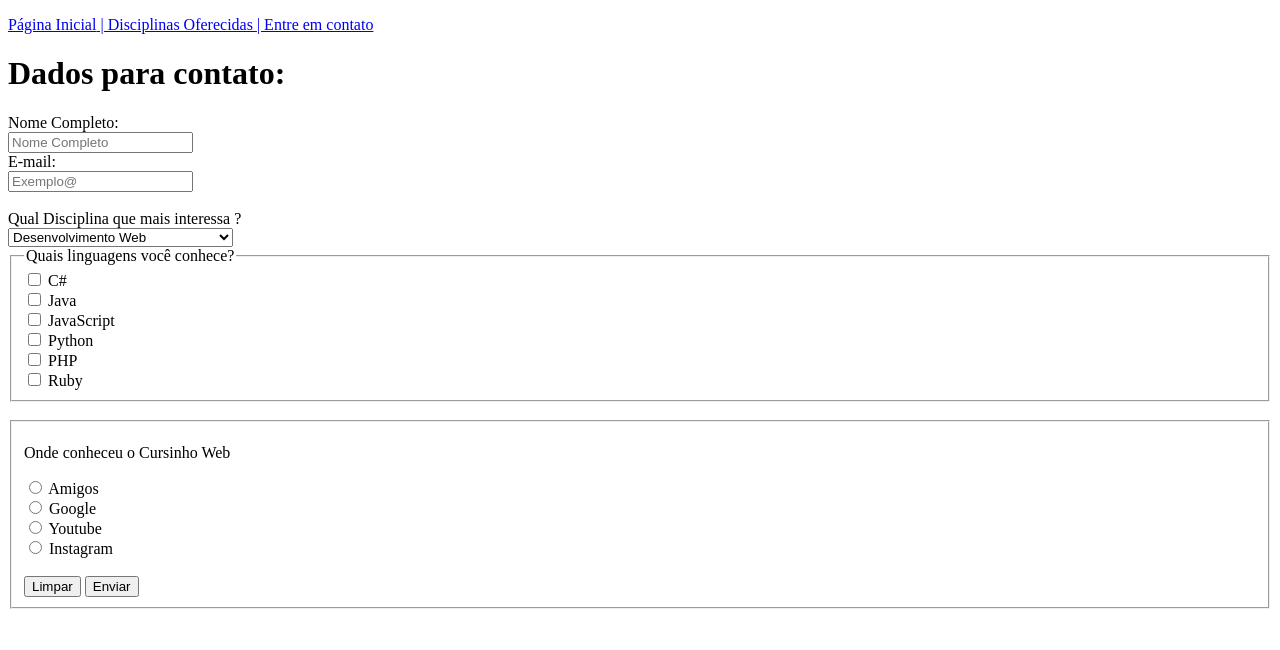
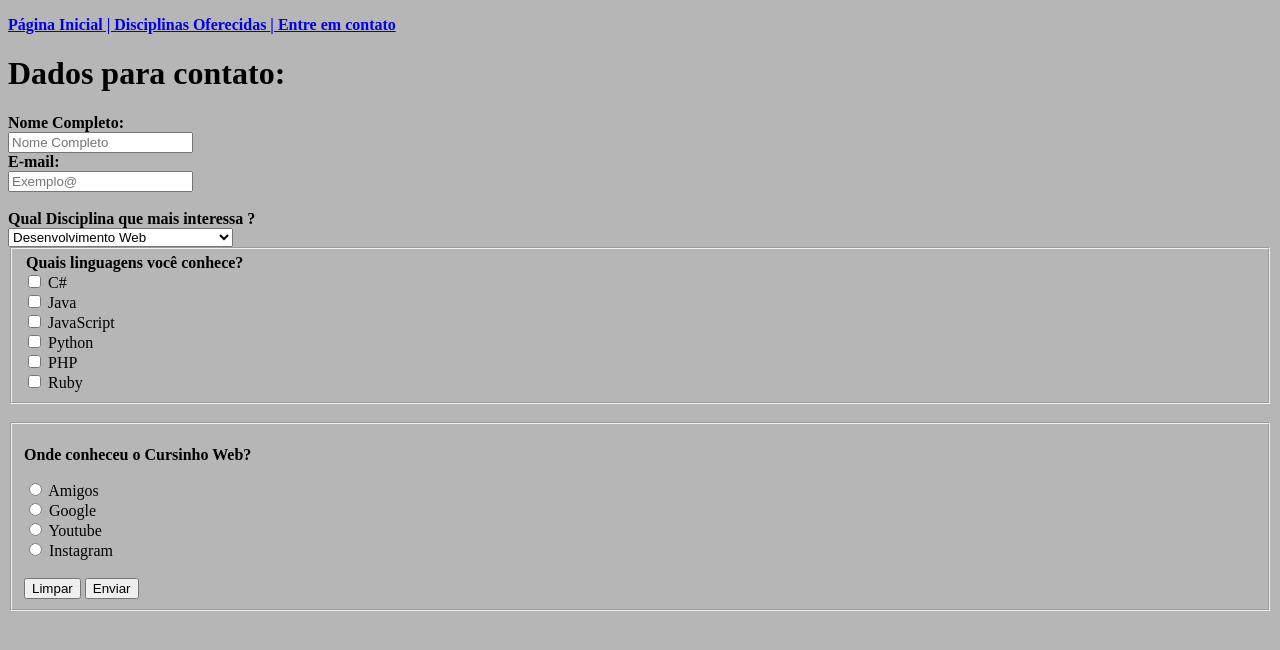
Before and after one commit to GabryelNavarro/-GabryelNavarro-HTML.io, a plain HTML site: page pg3.html in a window 1280 px wide. Drawn offline with Linux system fonts and the light colour scheme.

Commit message:
Update pg3.html

```diff
--- a/pg3.html
+++ b/pg3.html
@@ -7,29 +7,33 @@
     <title>Cursinho Web -Contato</title>
     <link rel="shortcut icon" href="livros.png" type="image/x-icon">
 </head>
-<body>
-    <p><a href="index.html">Página Inicial</a><a href="pg2.html"> | Disciplinas Oferecidas </a> <a href="pg3.html"> | Entre em contato</a></p>
+<style>
+body{background-color: rgba(0, 0, 0, 0.288);} </style>
+
+    <div>
+    <strong><p><a href="index.html">Página Inicial</a><a href="pg2.html"> | Disciplinas Oferecidas </a> <a href="pg3.html"> | Entre em contato</a></p></strong>
     <h1>Dados para contato:</h1>
     <form action="Contato" method="POST">
-        <label for="idname">Nome Completo:</label>
+        <strong><label for="idname">Nome Completo:</label></strong>
         <br>
         <input type="text" name="Nome" id="idname" placeholder="Nome Completo">
         <br>
-        <label for="idemail">E-mail:</label>
+        <strong><label for="idemail">E-mail:</label></strong>
         <br>
         <input type="text" name="e-mail" id="idemail" placeholder="Exemplo@">
         <br>
         <br>
-        <label for="idcurso"> Qual Disciplina que mais interessa ? </label>
+        <strong><label for="idcurso"> Qual Disciplina que mais interessa ? </label></strong>
         <br>
         <select name="cursos" id="idcurso">
             <option>Desenvolvimento Web </option>
             <option>Programação Orientada a Objetos</option>
             <option>Banco de Dados</option>
+        </select>
+    </div>
+    <fieldset>
 
-        </select>
-        <fieldset>
-            <legend> Quais linguagens você conhece?</legend>
+            <strong><legend> Quais linguagens você conhece?</legend></strong>
             <input type="checkbox" name="linguagem" id="idlingua">
             <label for="idlingua">C#</label>
             <br>
@@ -50,7 +54,7 @@
         </fieldset>
         <br>
        <fieldset>
-        <p>Onde conheceu o Cursinho Web</p>
+        <strong><p>Onde conheceu o Cursinho Web?</p></strong>
         <input type="radio" name="onde" id="radio1">
         <label for="onde">Amigos</label>
         <br>
@@ -77,5 +81,7 @@
 
 
 
+
+
 </body>
 </html>
```
